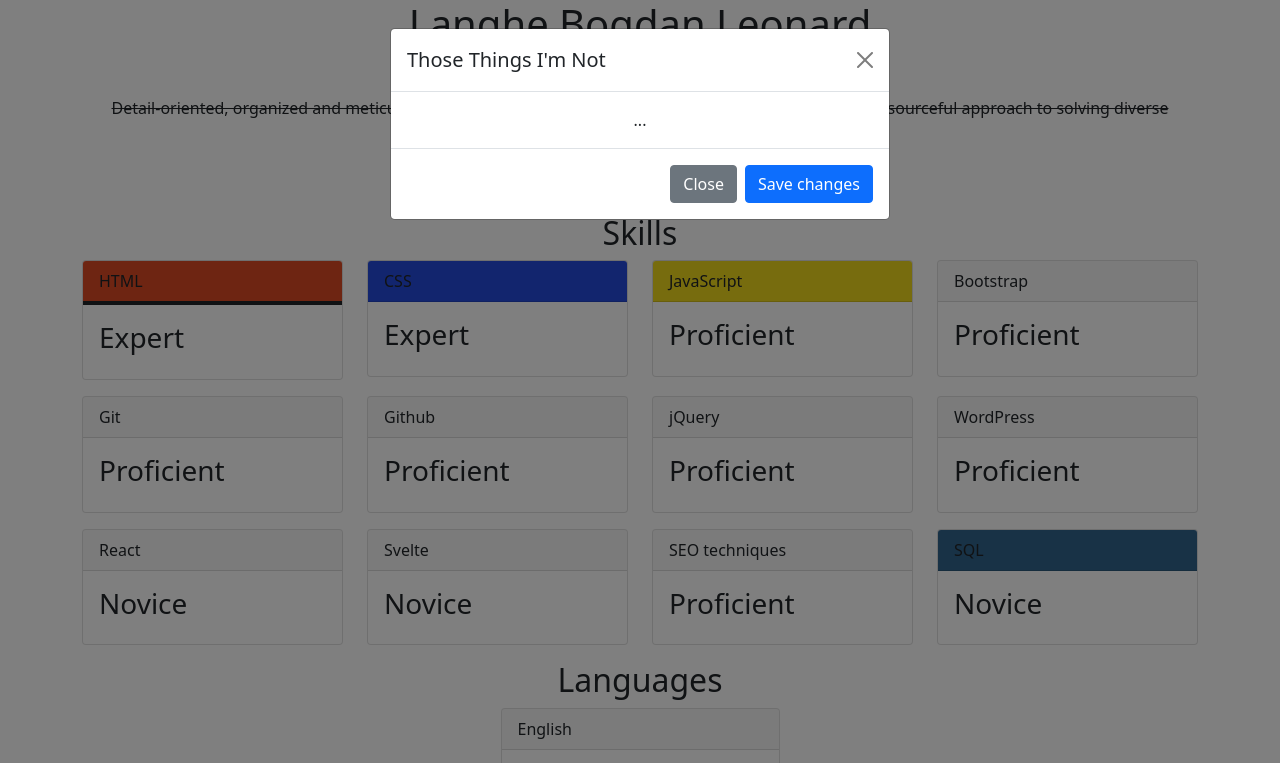
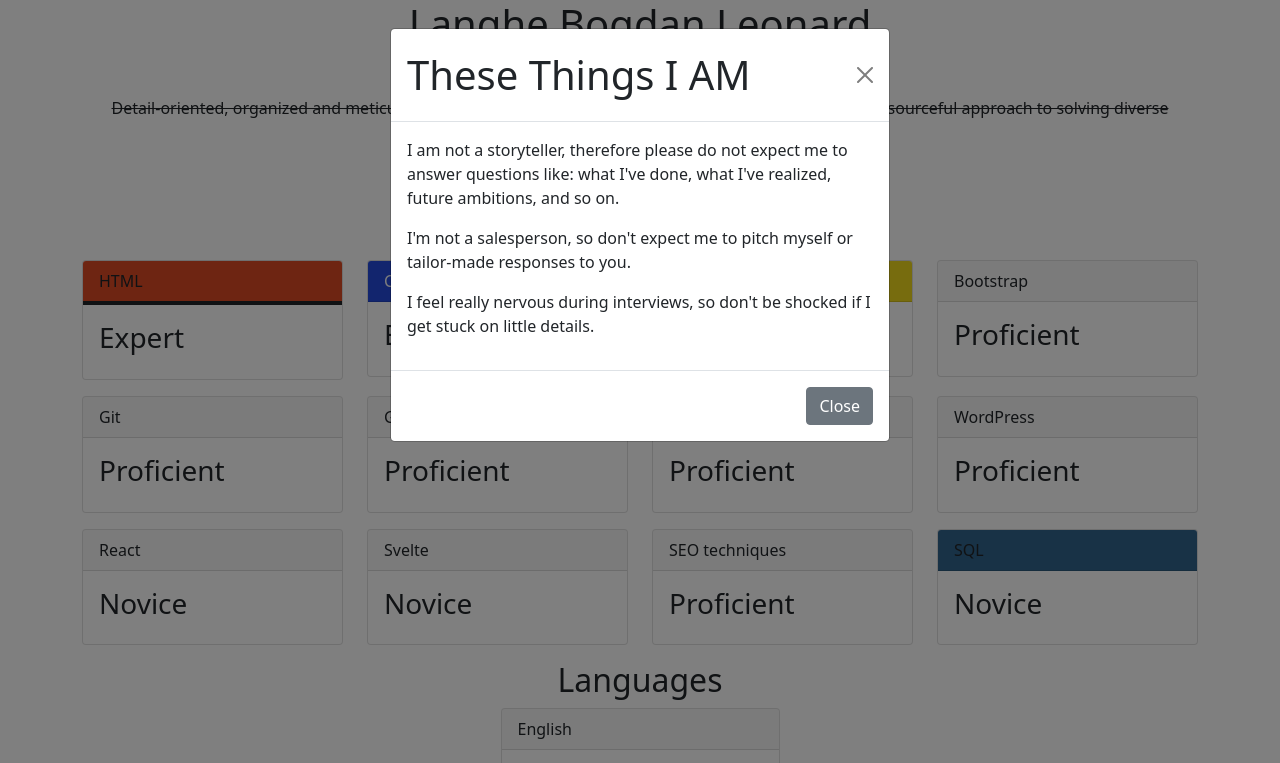
Before and after one commit to LangheBogdan/cv, a plain HTML site: page index.html in a window 1280 px wide. Both pictures are taken after a click on the button "about me". Shown: the top 763 px of the page. Drawn offline with nearby package versions, Linux system fonts and the light colour scheme.

Commit message:
work on modal

```diff
--- a/index.html
+++ b/index.html
@@ -28,19 +28,23 @@
     here.</span></p>
 
   <!-- Modal -->
-  <div class="modal fade" id="aboutMeModal" tabindex="-1" aria-labelledby="aboutMeModalLabel" aria-hidden="true">
+  <div class="modal fade text-start" id="aboutMeModal" tabindex="-1" aria-labelledby="aboutMeModalLabel"
+       aria-hidden="true">
     <div class="modal-dialog">
       <div class="modal-content">
         <div class="modal-header">
-          <h5 class="modal-title" id="exampleModalLabel">Those Things I'm Not</h5>
+          <h1 class="modal-title" id="exampleModalLabel">These Things I AM</h1>
           <button type="button" class="btn-close" data-bs-dismiss="modal" aria-label="Close"></button>
         </div>
         <div class="modal-body">
-          ...
+          <p>I am not a storyteller, therefore please do not expect me to answer questions like: what I've done, what
+            I've realized, future ambitions, and so on.</p>
+          <p>I'm not a salesperson, so don't expect me to pitch myself or tailor-made responses to you.</p>
+          <p>I feel really nervous during interviews, so don't be shocked if I get stuck on little details.</p>
         </div>
         <div class="modal-footer">
           <button type="button" class="btn btn-secondary" data-bs-dismiss="modal">Close</button>
-          <button type="button" class="btn btn-primary">Save changes</button>
+          <!--          <button type="button" class="btn btn-primary">Save changes</button>-->
         </div>
       </div>
     </div>
@@ -60,7 +64,7 @@
       </div>
       <div class="col-12 col-sm-6 col-md-3 mb-3">
         <div class="card">
-          <div class="card-header css-bg">CSS</div>
+          <div class="card-header css-bg text-light">CSS</div>
           <div class="card-body">
             <h3>Expert</h3>
           </div>
@@ -384,7 +388,7 @@
     <h3 class="text-center">Other</h3>
     <div class="row">
       <div class="col-12 col-md-6 col-lg-4  mb-2">
-        <a class="btn btn-success p-3 w-100 text-white text-decoration-none"
+        <a class="btn js-bg p-3 w-100 text-dark fw-bold text-decoration-none shadow-none"
            href="https://www.freecodecamp.org/certification/bogdanlanghe/javascript-algorithms-and-data-structures"
            target="_blank"
            rel="noreferrer noopener"
```
